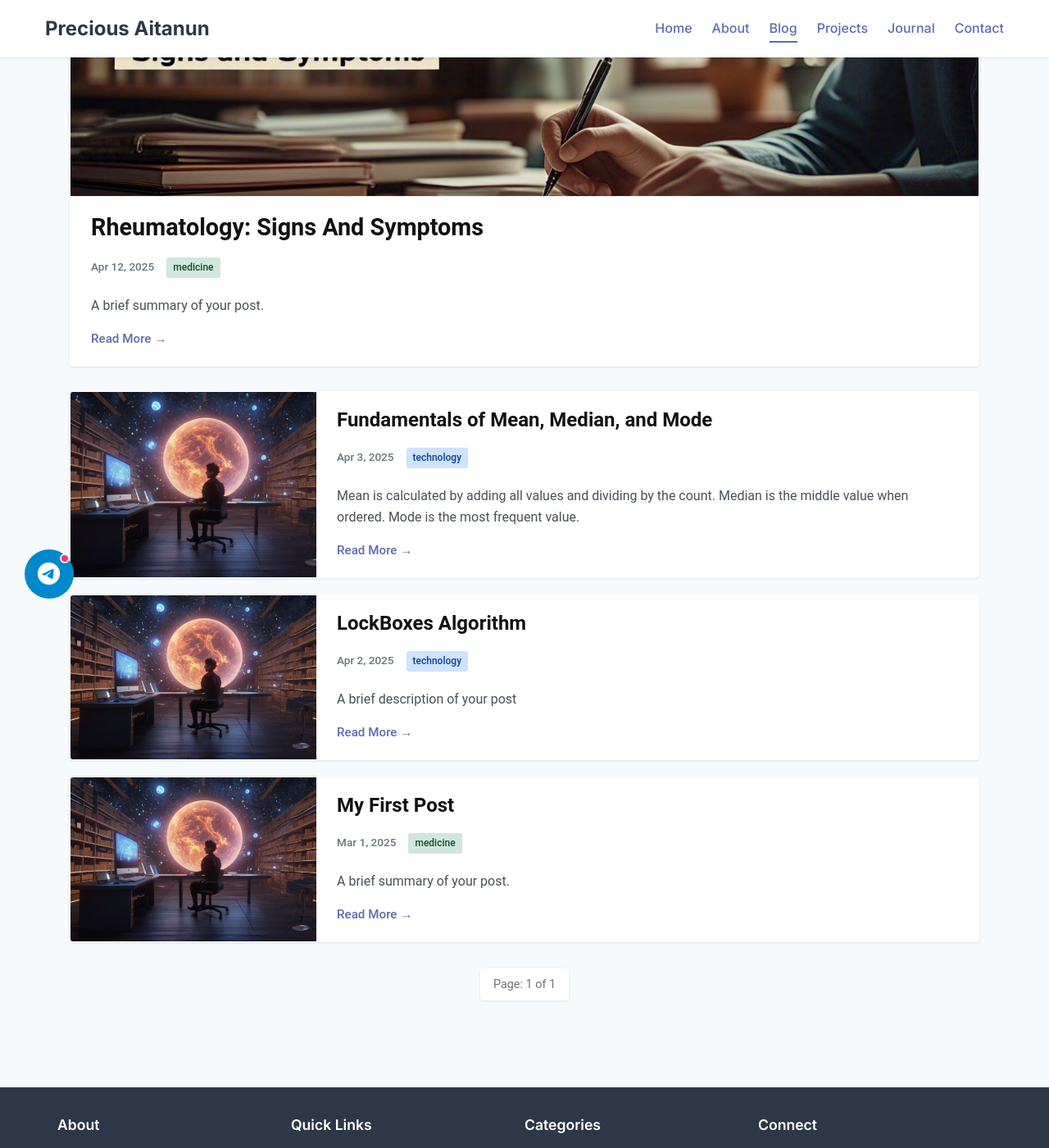
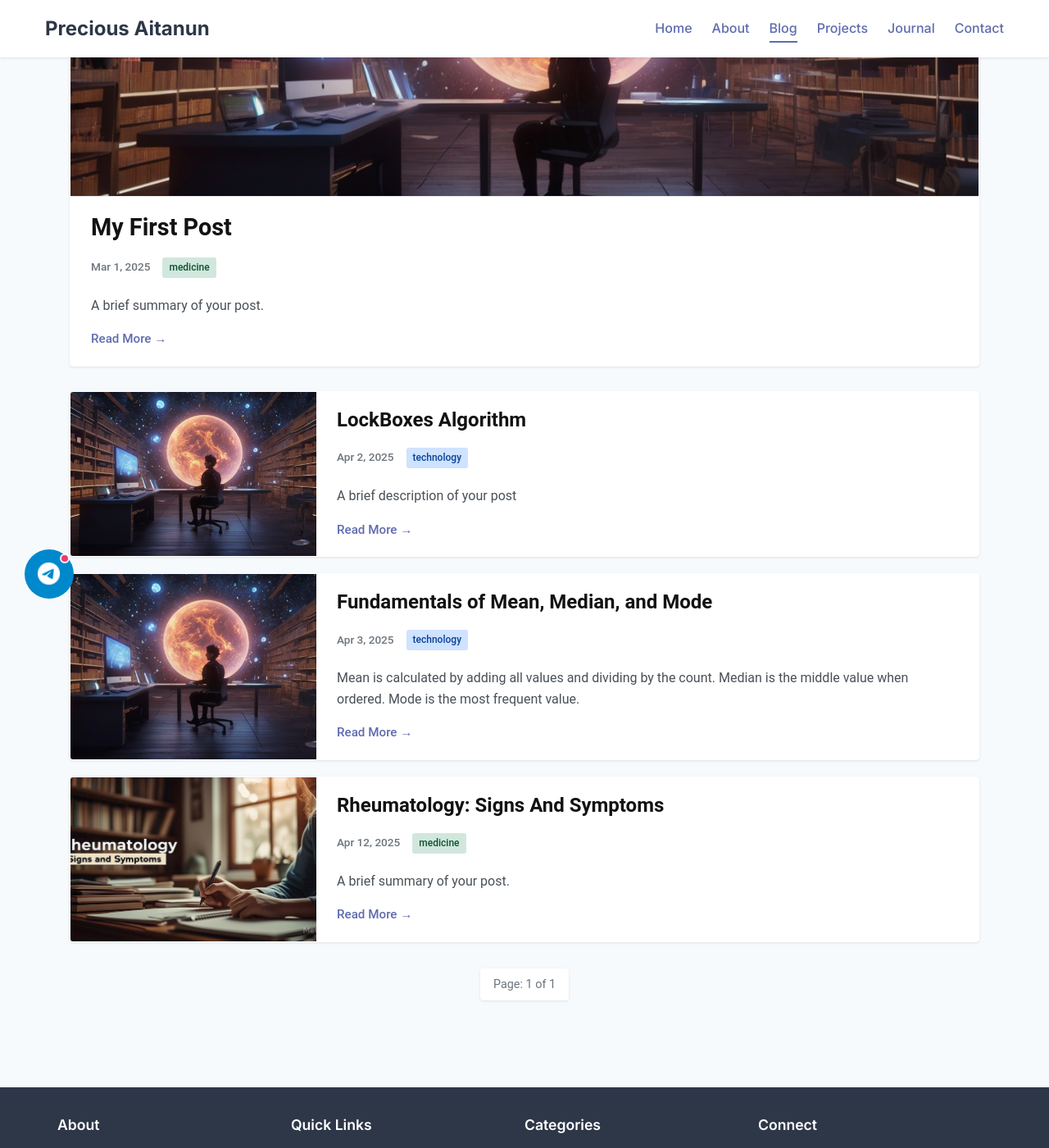
Before and after one commit to Nadira3/Nadira3.github.io, a Jekyll site: the page built from blog/index.html, in a window 1280 px wide and 1400 px high, scrolled down 483 px. Shown: the whole window at 82% size. Built offline with Jekyll 4.4.1, drawn with Linux system fonts in a browser that asks for light colours; some web fonts are replaced; the list of posts is cut into pages by our own code.

Commit message:
used blog post

```diff
--- a/blog/index.html
+++ b/blog/index.html
@@ -8,30 +8,22 @@ pagination:
 ---
 <div class="blog-page">
   <div class="container">
-    <h1>Blog</h1>
+    <h1>{{ page.title | default: "Blog" }}</h1>
 
     <div class="category-filters">
       <h2>Categories</h2>
       <ul class="categories">
         <li><a href="{{ '/blog/' | relative_url }}" class="category all">All</a></li>
-        <li><a href="{{ '/blog/medicine' | relative_url }}" class="category medicine">Medicine</a></li>
-        <li><a href="{{ '/blog/technology' | relative_url }}" class="category technology">Technology</a></li>
-        <li><a href="{{ '/blog/security' | relative_url }}" class="category security">Security</a></li>
-        <li><a href="{{ '/blog/other' | relative_url }}" class="category other">Other</a></li>
+        <li><a href="{{ '/blog/medicine/' | relative_url }}" class="category medicine">Medicine</a></li>
+        <li><a href="{{ '/blog/technology/' | relative_url }}" class="category technology">Technology</a></li>
+        <li><a href="{{ '/blog/security/' | relative_url }}" class="category security">Security</a></li>
+        <li><a href="{{ '/blog/other/' | relative_url }}" class="category other">Other</a></li>
       </ul>
     </div>
 
     <div class="posts-list">
-  {% assign filtered_posts = paginator.posts %}
-
-  {% if page.category %}
-    {% assign filtered_posts = paginator.posts | where: "categories", page.category %}
-  {% endif %}
-
-  {% assign filtered_posts = filtered_posts | sort: "date" | reverse %} <!-- Sort by date in descending order -->
-
-  {% if filtered_posts.size > 0 %}
-    {% for post in filtered_posts %}
+      {% if paginator.posts and paginator.posts.size > 0 %}
+        {% for post in paginator.posts %}
         <article class="post-card">
           <div class="post-thumbnail" style="background-image: url('{{ post.header_image | default: '/assets/images/default-post.jpg' | relative_url }}')"></div>
           <div class="post-content">
```
Lines whose indentation alone changed are shown as unchanged.
